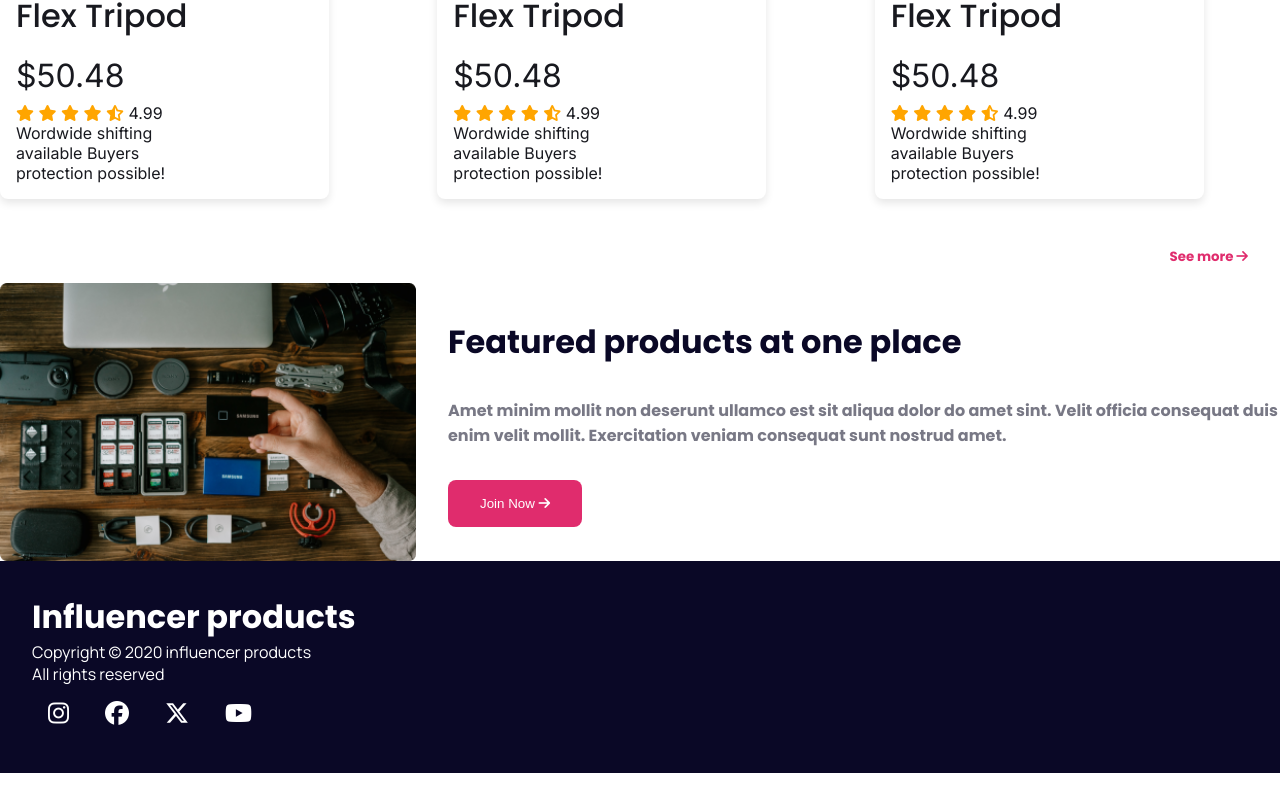
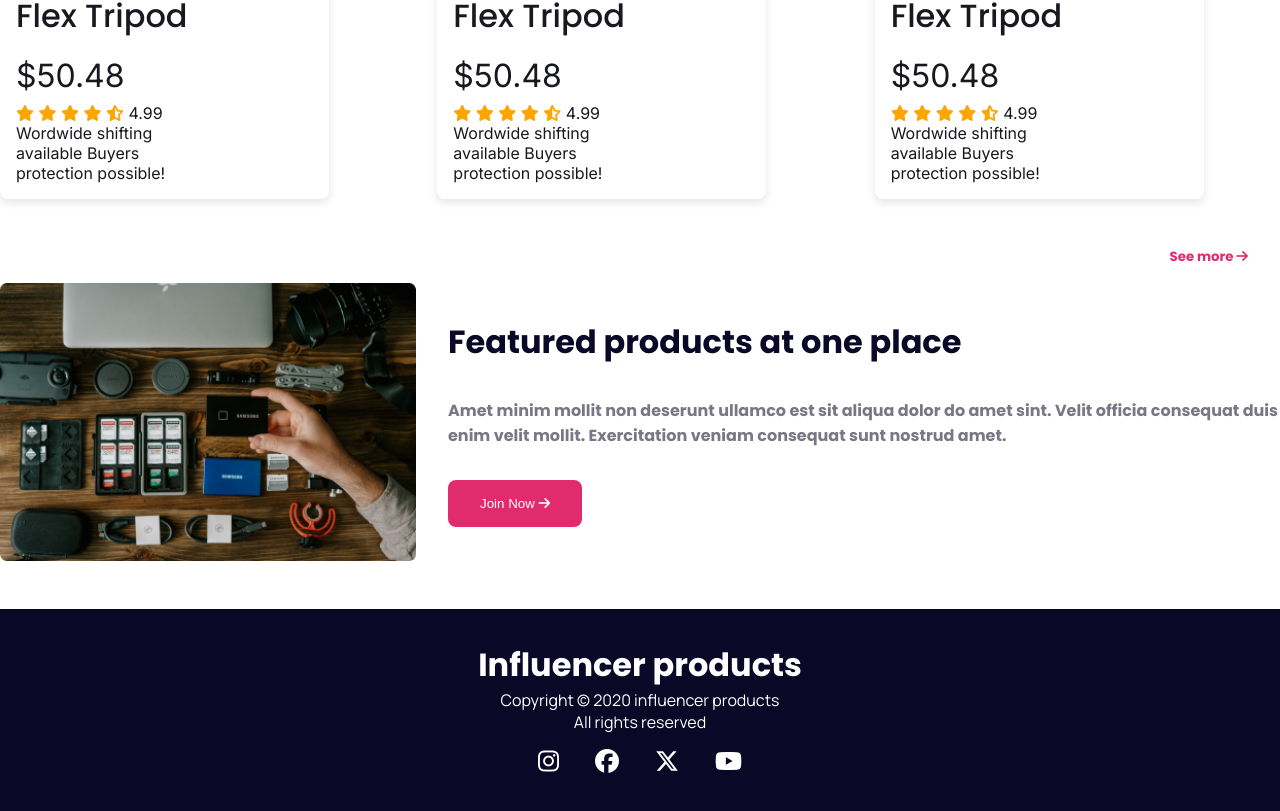
Before and after one commit to shrabonmolla/p-01-influencer-gear, a plain HTML site: page index.html in a window 1280 px wide. Shown: the part 2359-3170 px from the top of the page. Before the commit the page ends 3132 px from the top, so only its background shows below. Drawn offline with Linux system fonts and the light colour scheme.

Commit message:
fix margin and padding

```diff
--- a/style.css
+++ b/style.css
@@ -240,8 +240,9 @@ flex: 2;
 footer{
     background-color: var(--blue-color);
     color: white;
-    margin: 0 auto;
+    text-align: center;
     padding: 2rem;
+    margin-top: 3rem;
 
 }
 
```
